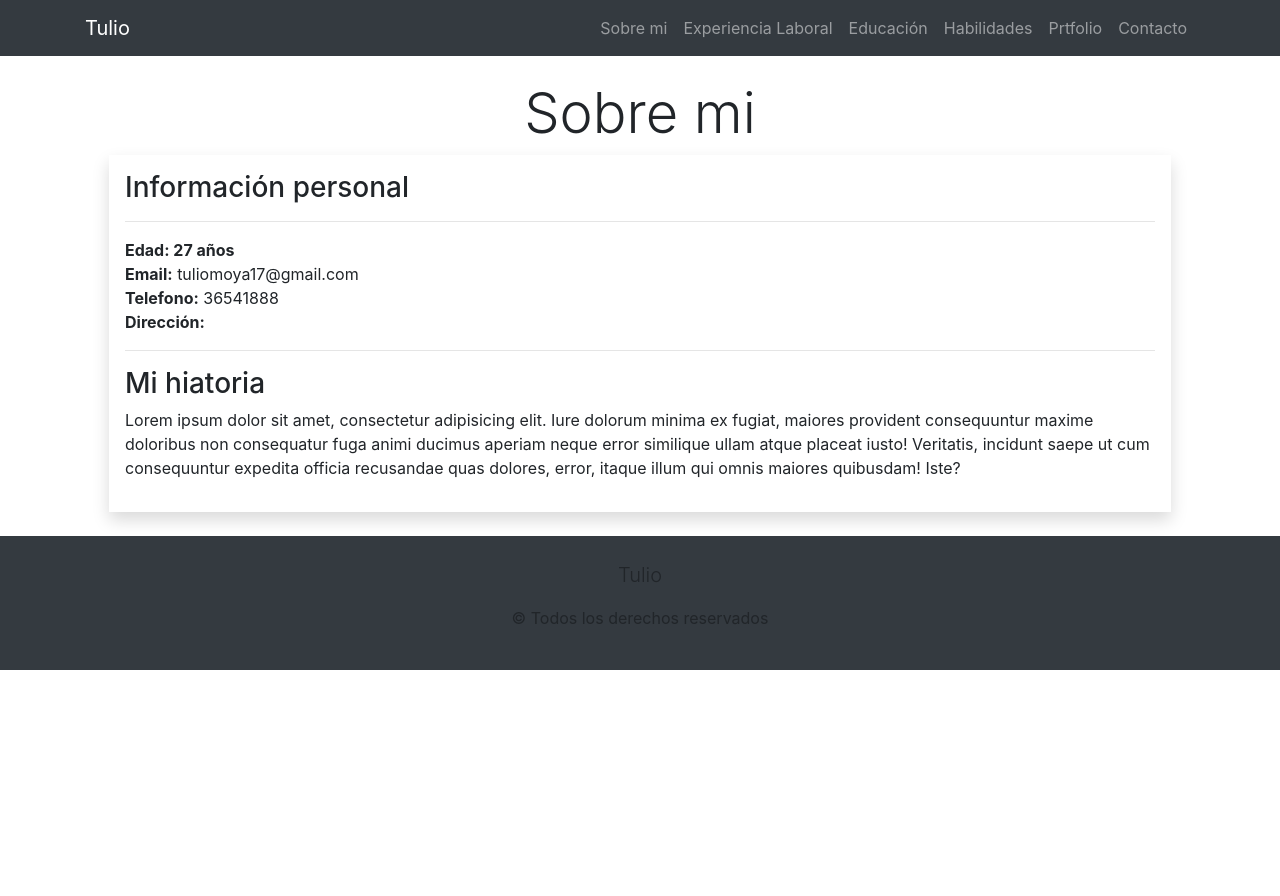
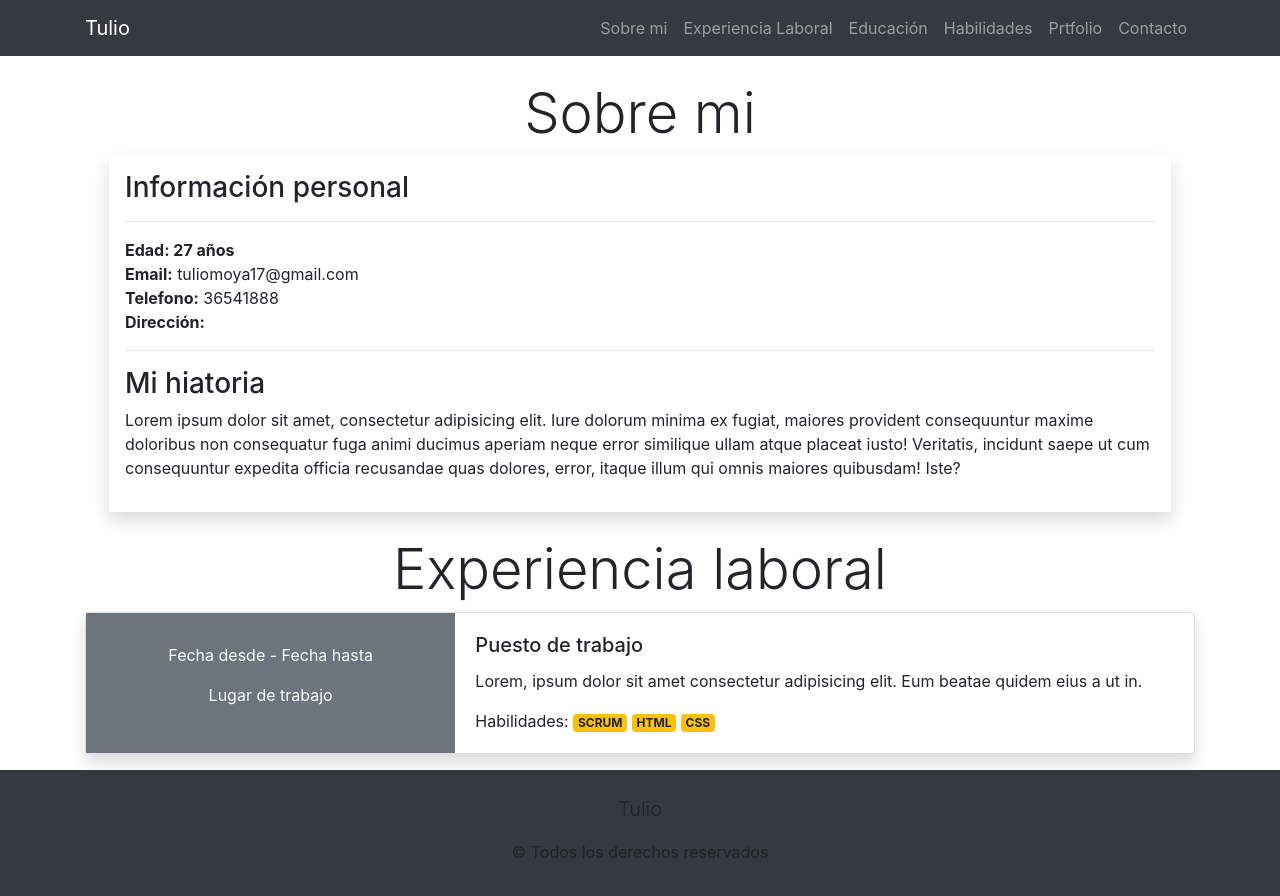
Before and after one commit to mtulio17/mtulio17, a plain HTML site: page index.html in a window 1280 px wide. Before the commit the page ends 800 px from the top, so only its background shows below. Drawn offline with nearby package versions, Linux system fonts and the light colour scheme.

Commit message:
creamos card con experiencia laboral

```diff
--- a/index.html
+++ b/index.html
@@ -67,6 +67,30 @@
             <p>Lorem ipsum dolor sit amet, consectetur adipisicing elit. Iure dolorum minima ex fugiat, maiores provident consequuntur maxime doloribus non consequatur fuga animi ducimus aperiam neque error similique ullam atque placeat iusto! Veritatis, incidunt saepe ut cum consequuntur expedita officia recusandae quas dolores, error, itaque illum qui omnis maiores quibusdam! Iste?</p>
         </article>
     </section>
+    <section id="experienciaLaboral" class="my-">
+        <h2 class="text-center display-4">Experiencia laboral</h2>
+        <article>
+            <div class="card mb-3 shadow rounded">
+            <div class="row no-gutters">
+              <div class="col-md-4 bg-secondary text-light d-flex flex-column align-items-center justify-content-center">
+                <p>Fecha desde - Fecha hasta</p>
+                <p>Lugar de trabajo</p>
+              </div>
+              <div class="col-md-8">
+                <div class="card-body">
+                  <h5 class="card-title">Puesto de trabajo</h5>
+                  <p class="card-text">Lorem, ipsum dolor sit amet consectetur adipisicing elit. Eum beatae quidem eius a ut in.</p>
+                  <p class="card-text">Habilidades:
+                     <span class="badge badge-warning">SCRUM </span>
+                     <span class="badge badge-warning">HTML</span>
+                     <span class="badge badge-warning">CSS</span>
+                  </p>
+                </div>
+              </div>
+            </div>
+          </div></article>
+
+    </section>
 </section>
 
 </main>
```
